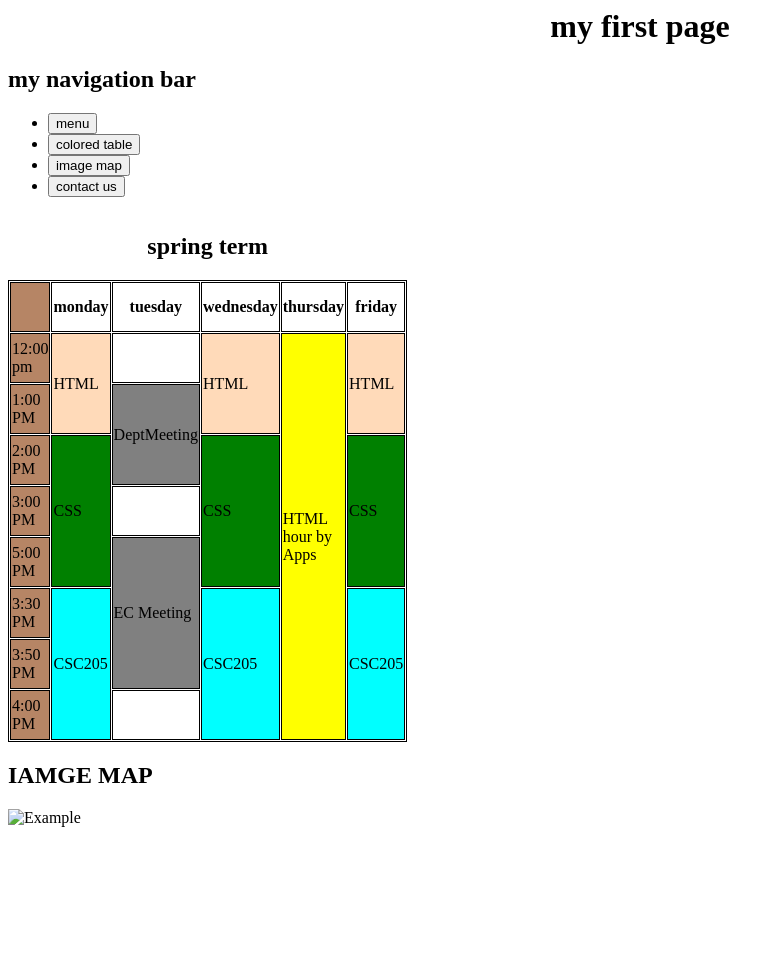
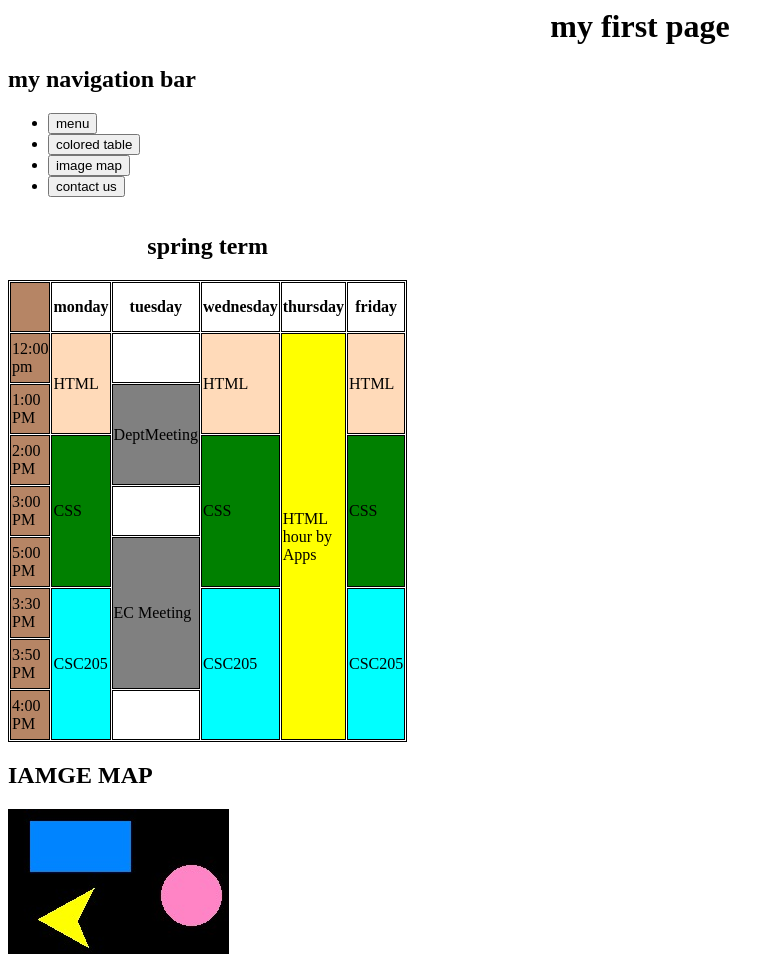
Before and after one commit to tonymikhael/basmla5, a plain HTML site: page index.html in a window 1280 px wide. Shown: the whole page, without its empty margins (0-784 px from the left). Before the commit the page ends 835 px from the top, so only its background shows below. Drawn offline with Linux system fonts and the light colour scheme.

Commit message:
Update index.html

```diff
--- a/index.html
+++ b/index.html
@@ -83,7 +83,7 @@
 
         </table>
         <h2>IAMGE MAP</h2>
-        <img src="map.gif" alt="Example" usemap="#maptest" style= >
+        <img src="map.gif.JPG" alt="Example" usemap="#maptest" style= >
 
          <map name="maptest">
         <area shape="rect" coords="22,11,122,62" href="file:///C:/Users/ViRusNet/Desktop/link1.html" alt="Blue">
```
